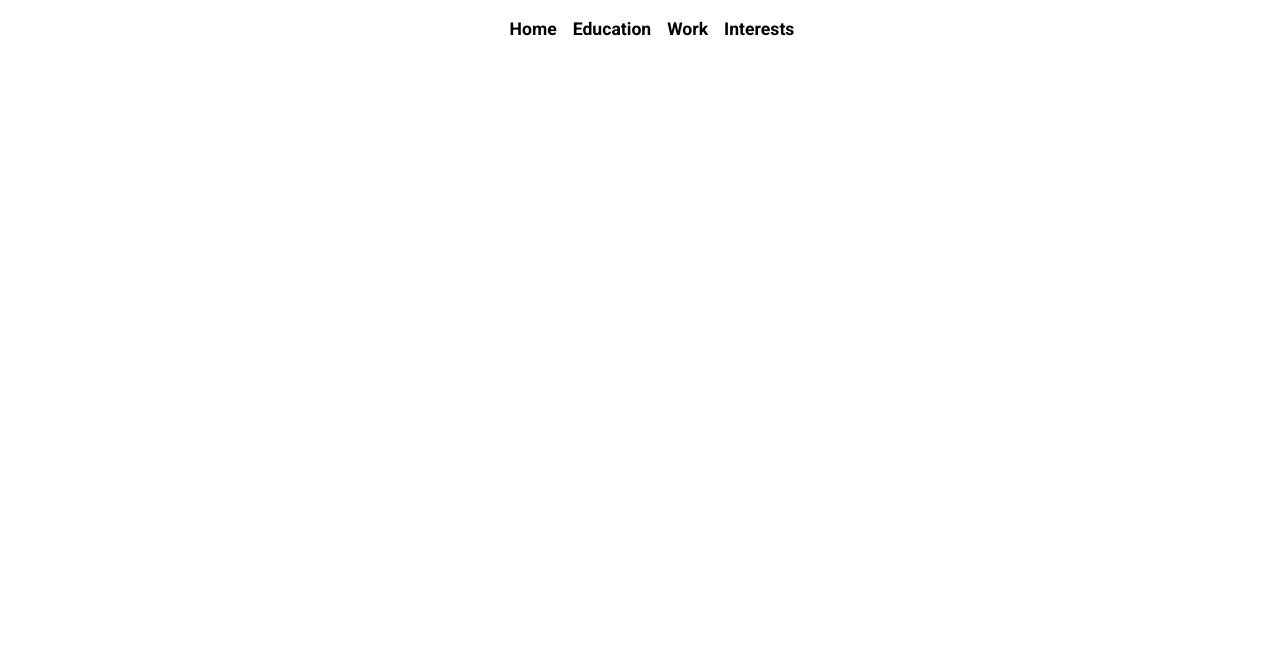
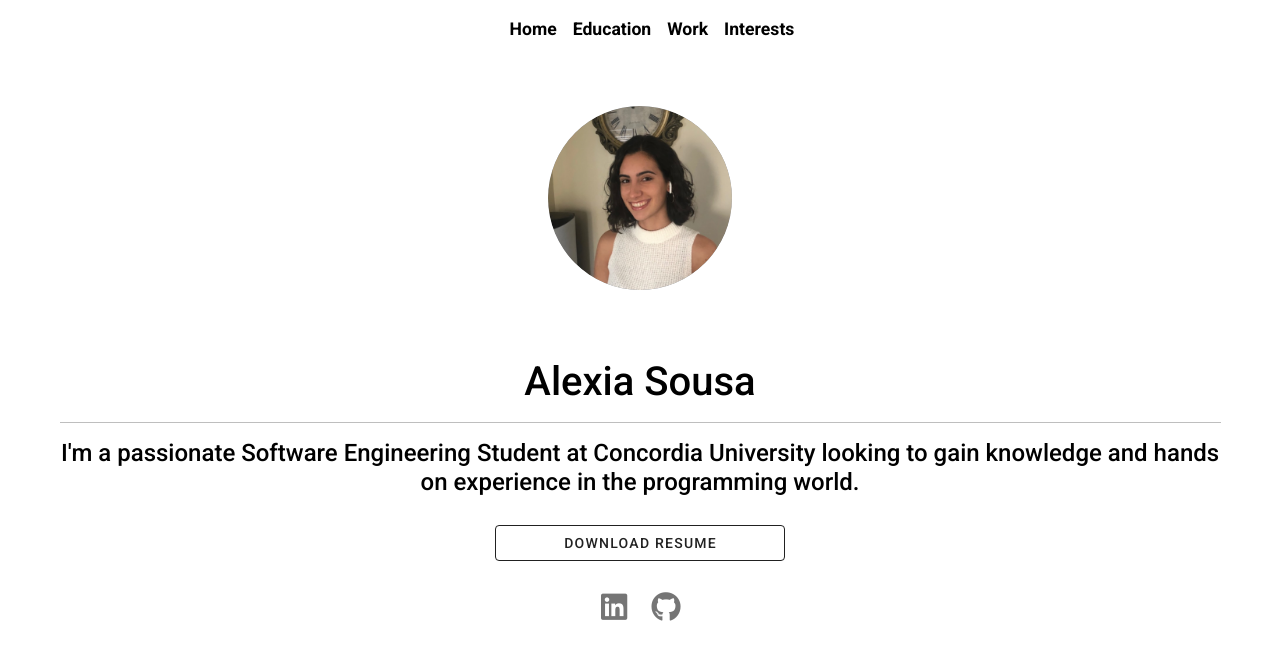
Before and after one commit to Alexialsousa/AlexiaSousa_Resume, a Vue app: page / in a window 1280 px wide. Shown: the top 660 px of the page. Built offline with nearby package versions, Linux system fonts and the light colour scheme.

Commit message:
create home page

```diff
--- a/src/components/Home.vue
+++ b/src/components/Home.vue
@@ -1,5 +1,31 @@
 <template>
 <div>
+    <v-row justify="center" align-content="center">
+        <v-avatar class="justify-center ma-15" color="grey" size="184" rounded="160">
+            <img class="profile" src="../assets/profile.png" alt="avatar">
+        </v-avatar>
+    </v-row>
+    <v-container class="card">
+
+        <h1 style="display:inline">Alexia Sousa</h1>
+
+        <v-divider />
+        <h4 style="color: black">I'm a passionate Software Engineering Student at Concordia University
+            looking to gain knowledge and hands on experience in the programming world.
+        </h4>
+        <v-btn class="ma-5 button" width="25%" outlined href="AlexiaSousa_Resume.pdf" download>
+            Download Resume
+        </v-btn>
+    </v-container>
+
+        <v-row width="75%" justify="center">
+            <v-btn class="mx-2 ma-2" icon href="https://www.linkedin.com/in/alexiasousa/" target="_blank">
+                <v-icon size="30">fab fa-linkedin</v-icon>
+            </v-btn>
+            <v-btn class="mx-2 ma-2" icon href="https://github.com/alexialsousa" target="_blank">
+                <v-icon size="30">fab fa-github</v-icon>
+            </v-btn>
+        </v-row>
 
 </div>
 </template>
@@ -9,3 +35,21 @@ export default {
     name: 'Home',
 }
 </script>
+
+<style>
+.profile {
+    width: 19em;
+    height: 19em;
+}
+
+.card {
+    color: black !important;
+    text-align: center;
+    width: 100%;
+    display: inherit;
+    border: 0;
+    position: static;
+    margin-top: 0.5em;
+}
+
+</style>
```
Also changed, not shown: src/assets/profile.png (added), 1 other file (tests, documents, lock files or other folders).
